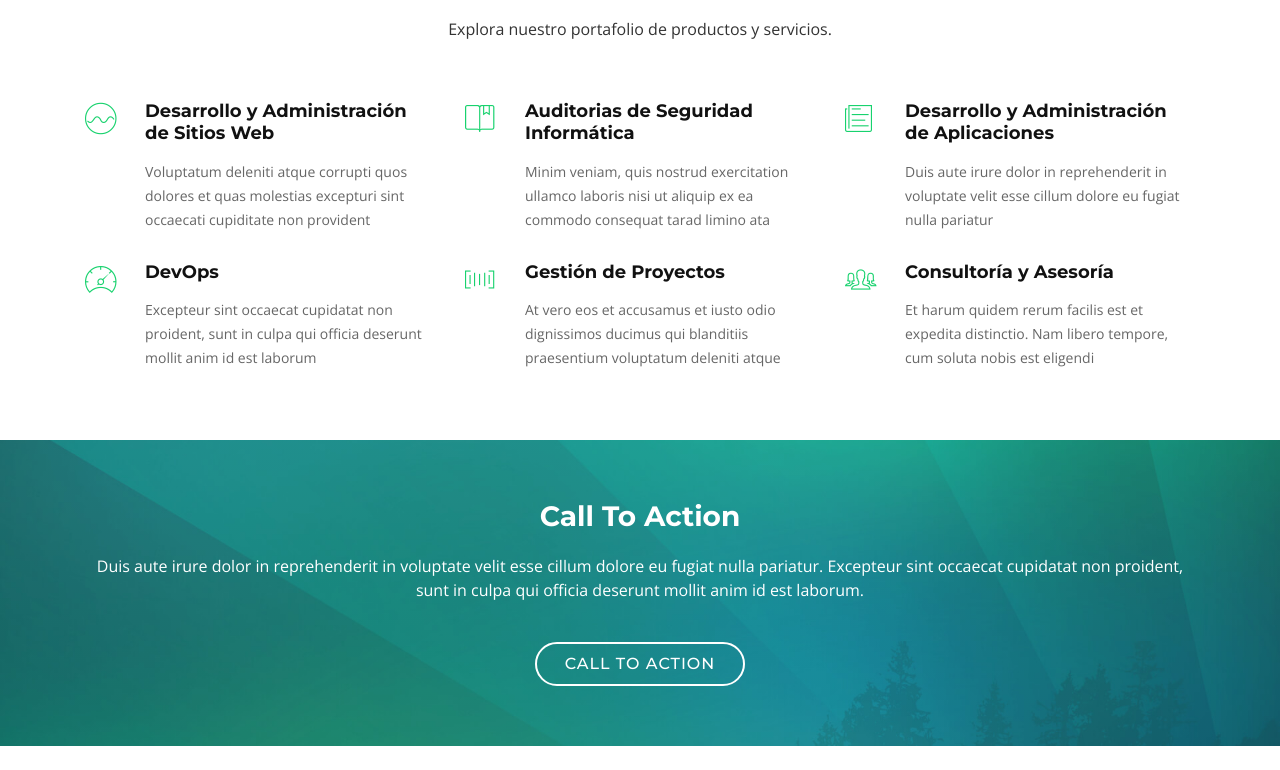
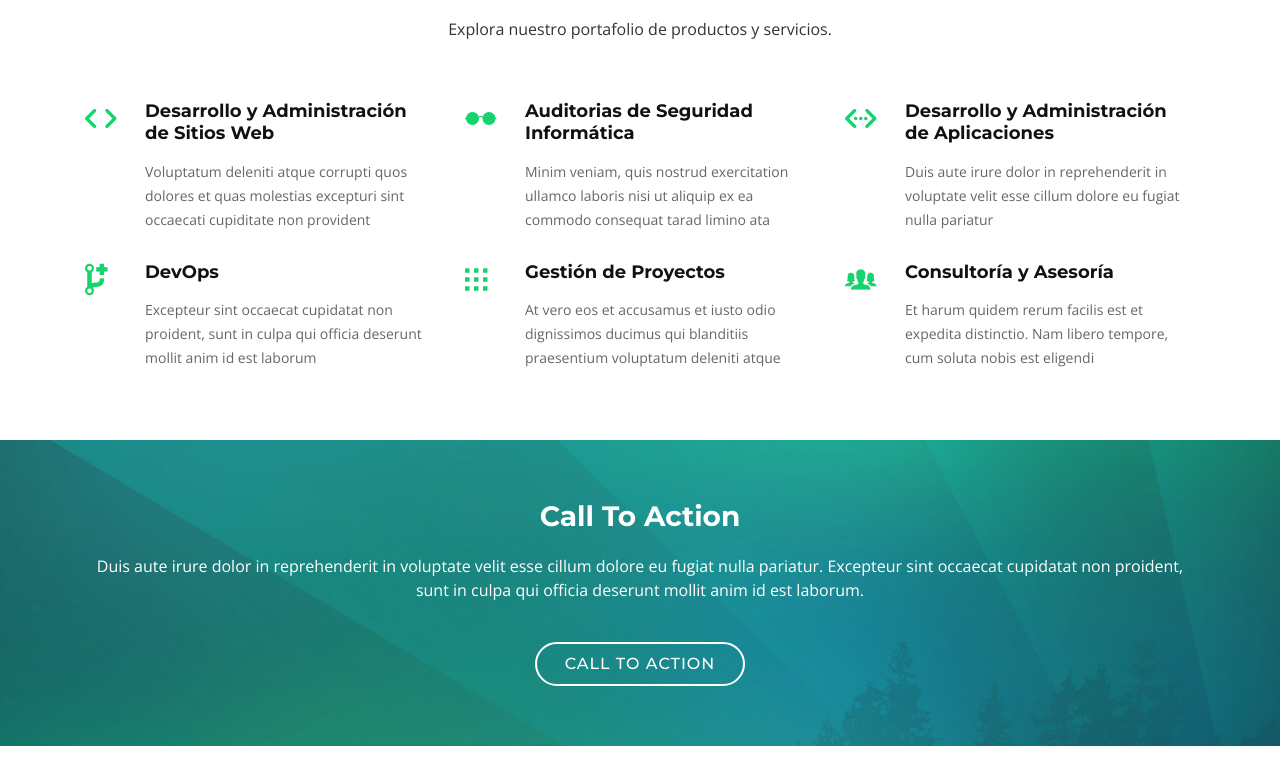
Before and after one commit to chrisarbe/arbesool, a plain HTML site: page index.html in a window 1280 px wide. Shown: the part 1870-2640 px from the top of the page. Drawn offline with nearby package versions, Linux system fonts and the light colour scheme; files whose address does not match are found by name.

Commit message:
Portafolio, tecnologias

```diff
--- a/index.html
+++ b/index.html
@@ -249,32 +249,32 @@
         <div class="row">
 
           <div class="col-lg-4 col-md-6 box wow bounceInUp" data-wow-duration="1.4s">
-            <div class="icon"><i class="ion-ios-analytics-outline"></i></div>
+            <div class="icon"><i class="ion-code"></i></div>
             <h4 class="title"><a href="">Desarrollo y Administración de Sitios Web</a></h4>
             <p class="description">Voluptatum deleniti atque corrupti quos dolores et quas molestias excepturi sint occaecati cupiditate non provident</p>
           </div>
           <div class="col-lg-4 col-md-6 box wow bounceInUp" data-wow-duration="1.4s">
-            <div class="icon"><i class="ion-ios-bookmarks-outline"></i></div>
+            <div class="icon"><i class="ion-ios-glasses"></i></div>
             <h4 class="title"><a href="">Auditorias de Seguridad Informática</a></h4>
             <p class="description">Minim veniam, quis nostrud exercitation ullamco laboris nisi ut aliquip ex ea commodo consequat tarad limino ata</p>
           </div>
           <div class="col-lg-4 col-md-6 box wow bounceInUp" data-wow-duration="1.4s">
-            <div class="icon"><i class="ion-ios-paper-outline"></i></div>
+            <div class="icon"><i class="ion-code-working"></i></div>
             <h4 class="title"><a href="">Desarrollo y Administración de Aplicaciones</a></h4>
             <p class="description">Duis aute irure dolor in reprehenderit in voluptate velit esse cillum dolore eu fugiat nulla pariatur</p>
           </div>
           <div class="col-lg-4 col-md-6 box wow bounceInUp" data-wow-delay="0.1s" data-wow-duration="1.4s">
-            <div class="icon"><i class="ion-ios-speedometer-outline"></i></div>
+            <div class="icon"><i class="ion-fork-repo"></i></div>
             <h4 class="title"><a href="">DevOps</a></h4>
             <p class="description">Excepteur sint occaecat cupidatat non proident, sunt in culpa qui officia deserunt mollit anim id est laborum</p>
           </div>
           <div class="col-lg-4 col-md-6 box wow bounceInUp" data-wow-delay="0.1s" data-wow-duration="1.4s">
-            <div class="icon"><i class="ion-ios-barcode-outline"></i></div>
+            <div class="icon"><i class="ion-grid"></i></div>
             <h4 class="title"><a href="">Gestión de Proyectos</a></h4>
             <p class="description">At vero eos et accusamus et iusto odio dignissimos ducimus qui blanditiis praesentium voluptatum deleniti atque</p>
           </div>
           <div class="col-lg-4 col-md-6 box wow bounceInUp" data-wow-delay="0.1s" data-wow-duration="1.4s">
-            <div class="icon"><i class="ion-ios-people-outline"></i></div>
+            <div class="icon"><i class="ion-ios-people"></i></div>
             <h4 class="title"><a href="">Consultoría y Asesoría</a></h4>
             <p class="description">Et harum quidem rerum facilis est et expedita distinctio. Nam libero tempore, cum soluta nobis est eligendi</p>
           </div>
@@ -549,7 +549,7 @@
       <div class="container">
 
         <header class="section-header">
-          <h3>Our Clients</h3>
+          <h3>Tecnologías</h3>
         </header>
 
         <div class="owl-carousel clients-carousel">
@@ -559,8 +559,7 @@
           <img src="img/clients/client-4.png" alt="">
           <img src="img/clients/client-5.png" alt="">
           <img src="img/clients/client-6.png" alt="">
-          <img src="img/clients/client-7.png" alt="">
-          <img src="img/clients/client-8.png" alt="">
+
         </div>
 
       </div>
```
Also changed, not shown: img/clients/client-1.png, img/clients/client-2.png, img/clients/client-3.png, img/clients/client-4.png, img/clients/client-5.png, img/clients/client-6.png.
